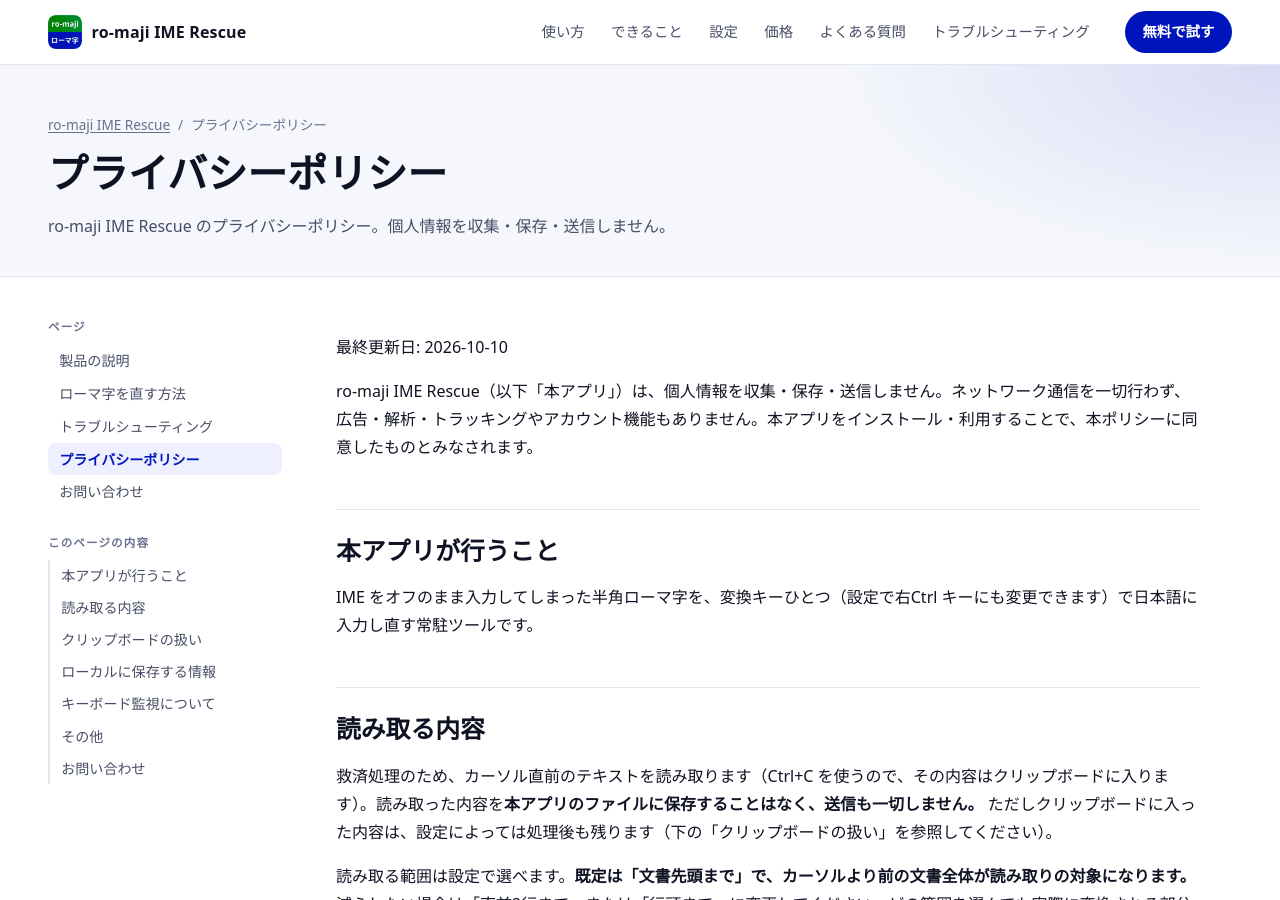
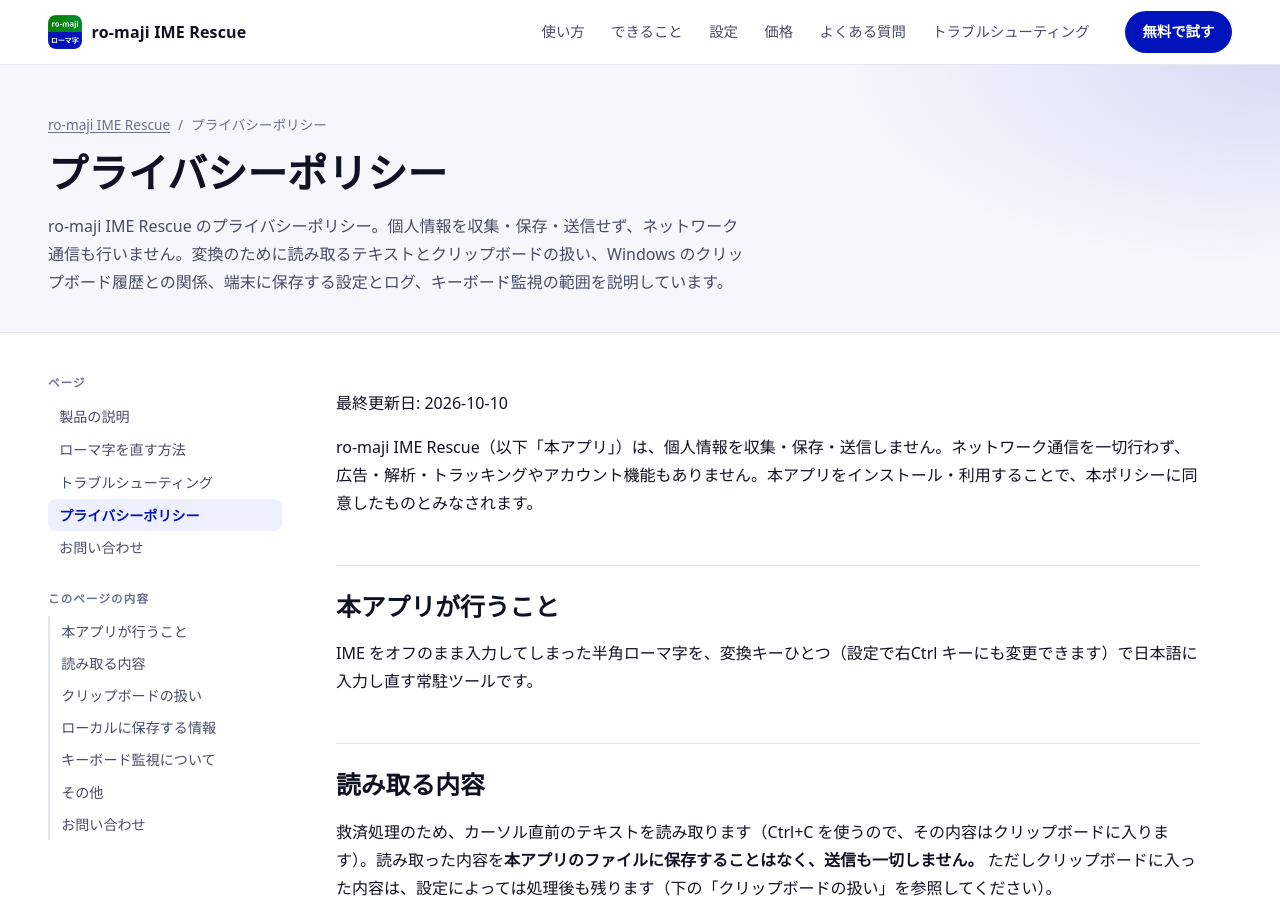
Before and after one commit to moappsupport/ro-maji_IME_Rescue, a Jekyll site: the page built from privacy.md, in a window 1280 px wide and 900 px high. Built offline with Jekyll 4.4.1, drawn with Linux system fonts in a browser that asks for light colours.

Commit message:
サイトの内容を更新

```diff
--- a/privacy.md
+++ b/privacy.md
@@ -1,6 +1,6 @@
 ---
 title: プライバシーポリシー
-description: ro-maji IME Rescue のプライバシーポリシー。個人情報を収集・保存・送信しません。
+description: ro-maji IME Rescue のプライバシーポリシー。個人情報を収集・保存・送信せず、ネットワーク通信も行いません。変換のために読み取るテキストとクリップボードの扱い、Windows のクリップボード履歴との関係、端末に保存する設定とログ、キーボード監視の範囲を説明しています。
 updated: 2026-10-10
 ---
 最終更新日: 2026-10-10
```
Also changed, not shown: troubleshooting.md (+1 -1 lines).
